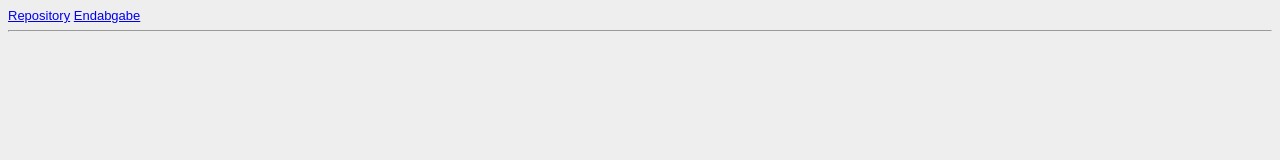
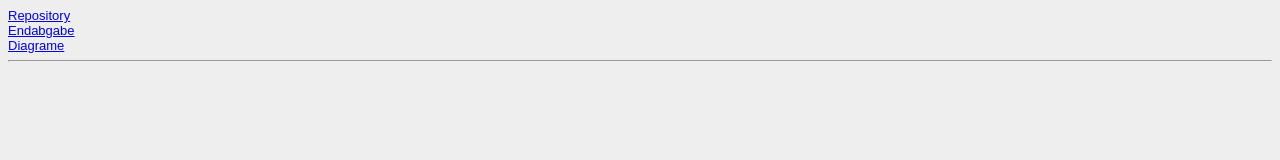
Before and after one commit to maxbuchwald/EIA2, a plain HTML site: page steckbrief.htm in a window 1280 px wide. Drawn offline with Linux system fonts and the light colour scheme.

Commit message:
Update steckbrief.htm

```diff
--- a/steckbrief.htm
+++ b/steckbrief.htm
@@ -15,7 +15,10 @@ body {
 	<!-- Hier die Links zu den gelösten Aufgaben einstellen, aktuelle oben, alte stehen lassen! Format: Aufgabenbezeichnung, Datum -->
 
 	<a href="https://github.com/maxbuchwald/EIA2" target="_blank">Repository</a>
+	<br>
 	<a href="https://maxbuchwald.github.io/EIA2/Endabgabe/Vogelhaus.html" target="_blank">Endabgabe</a>
+	<br>
+	<a href="https://maxbuchwald.github.io/EIA2/Endabgabe/Diagrame.pdf" target="_blank">Diagrame</a>
 	<!-- Hier bitte die Vorkenntnisse im Bereich Programmierung zu Beginn der Veranstaltung kurz beschreiben! -->
 	<hr>
 
```
